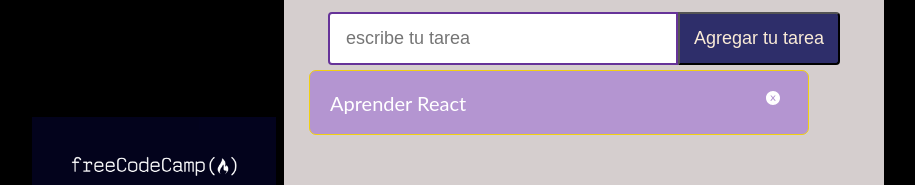
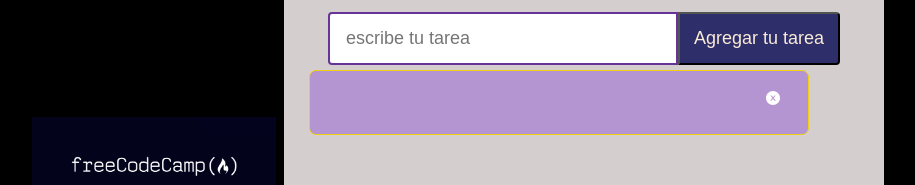
Before and after one commit to samane6866/aplicacion-react-tareas, a React (Create React App) app: page / in a window 1280 px wide. Shown: the part 173-358 px from the top of the page, without its empty margins (176-1091 px from the left). Built offline with nearby package versions, Linux system fonts and the light colour scheme.

Commit message:
some change on form

```diff
--- a/src/components/Tarea.js
+++ b/src/components/Tarea.js
@@ -1,13 +1,18 @@
 import React from "react";
-import "../hojas-de-estilo/Tarea.css"
-import { AiFillCloseCircle} from "react-icons/ai";
-function Tarea({ texto, completada, id, completarTarea, eliminarTarea}) {
+import "../hojas-de-estilo/Tarea.css";
+import { AiFillCloseCircle } from "react-icons/ai";
+function Tarea({ texto, completada, id, completarTarea, eliminarTarea }) {
   return (
-      <div className={completada?"tarea-contenedor completada": "tarea-contenedor"}>
-
-      <div className="tarea-texto">{texto ="Aprender React"}</div>
-          <div className="tarea-icono">
-          <AiFillCloseCircle/>
+    <div
+      className={
+        completada ? "tarea-contenedor completada" : "tarea-contenedor"
+      }
+    >
+      <div className="tarea-texto" onClick={() => completarTarea(id)}>
+        {texto}
+      </div>
+      <div className="tarea-icono" onClick={()=>eliminarTarea(id)}>
+        <AiFillCloseCircle />
       </div>
     </div>
   );
--- a/src/components/TareaFormulario.js
+++ b/src/components/TareaFormulario.js
@@ -2,6 +2,11 @@ import React from "react";
 import "../hojas-de-estilo/Tareaformulario.css"
 
 function TareaFormulario(props) {
+
+  // este funcion va ser encargada de enviar el form(tarea) cuando hacemos click a button de agregar tarea el argumento e es muy importante aqui, ya que permite  de cargar la pagina despues de enviar form
+  const manejarEnvio = e => {
+
+  }
   return (
     <form className="tarea-formulario">
       <input
```
Also changed, not shown: src/components/ListaDeTarea.js (+14 -1 lines).
